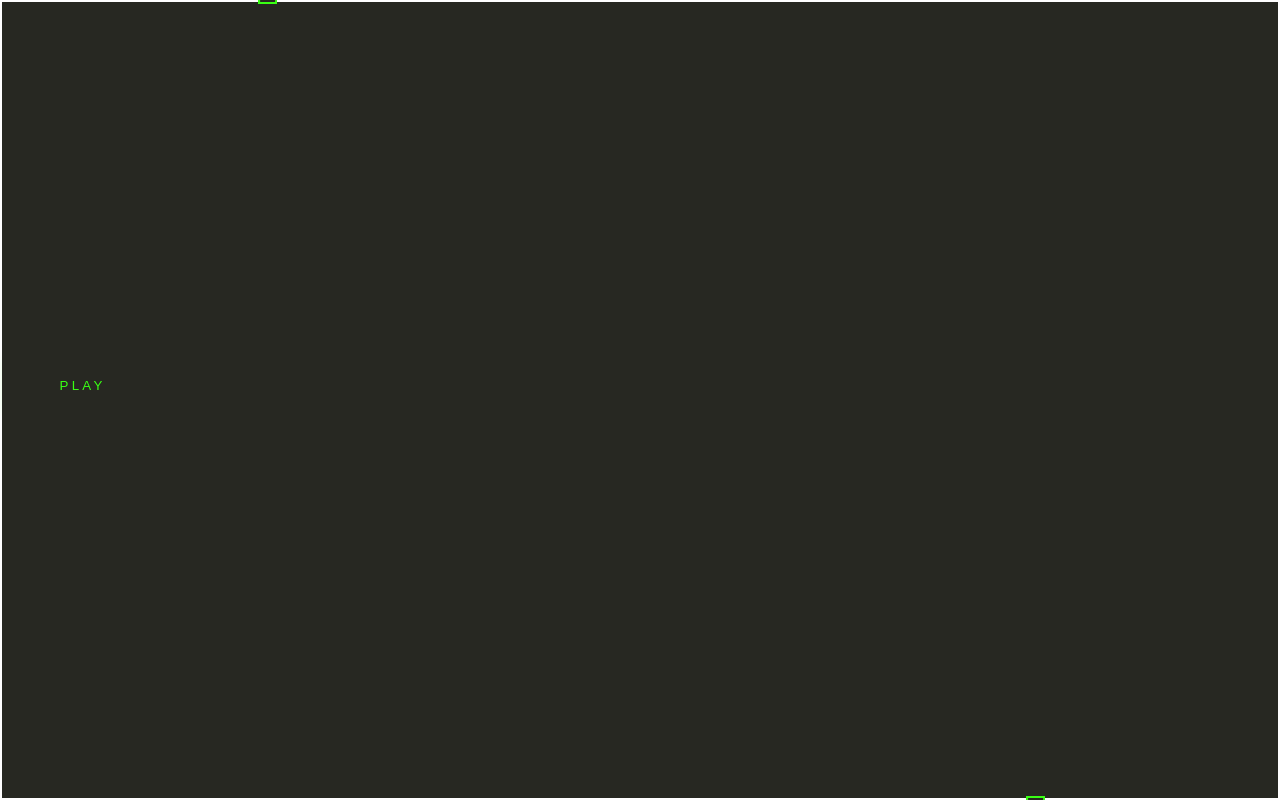
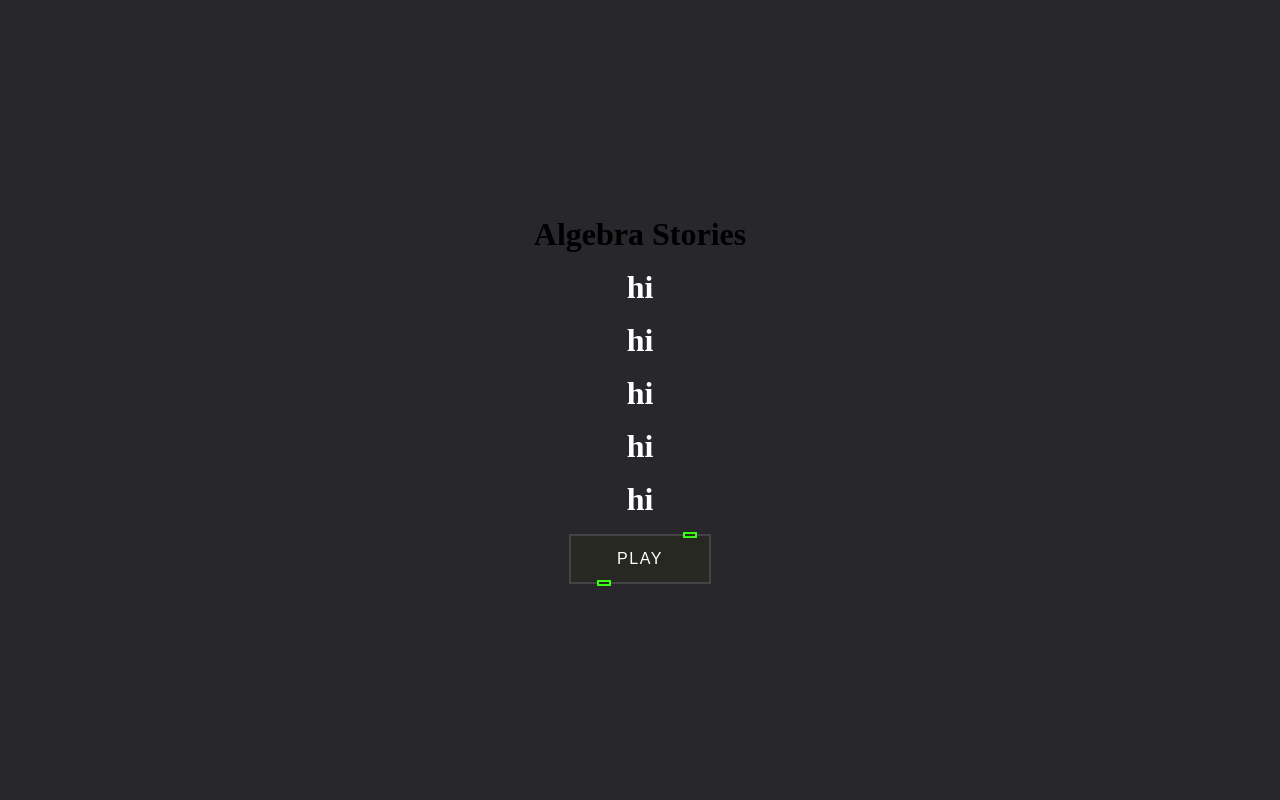
Before and after one commit to barish1/shiny-telegram, a plain HTML site: page index.html in a window 1280 px wide. Drawn offline with Linux system fonts and the light colour scheme.

Commit message:
Update style.css

```diff
--- a/style.css
+++ b/style.css
@@ -1,3 +1,32 @@
+* {
+  margin: 0;
+  padding: 0;
+  box-sizing: border-box;
+}
+
+body {
+  display: flex;
+  flex-direction: column;
+  gap: 1rem;
+  align-items: center;
+  justify-content: center;
+  min-height: 100vh;
+  background: #27272c;
+}
+
+button {
+  position: relative;
+  background: #444;
+  color: #fff;
+  text-decoration: none;
+  text-transform: uppercase;
+  border: none;
+  letter-spacing: 0.1rem;
+  font-size: 1rem;
+  padding: 1rem 3rem;
+  transition: 0.2s;
+}
+
 button:hover {
   letter-spacing: 0.2rem;
   padding: 1.1rem 3.1rem;
```
